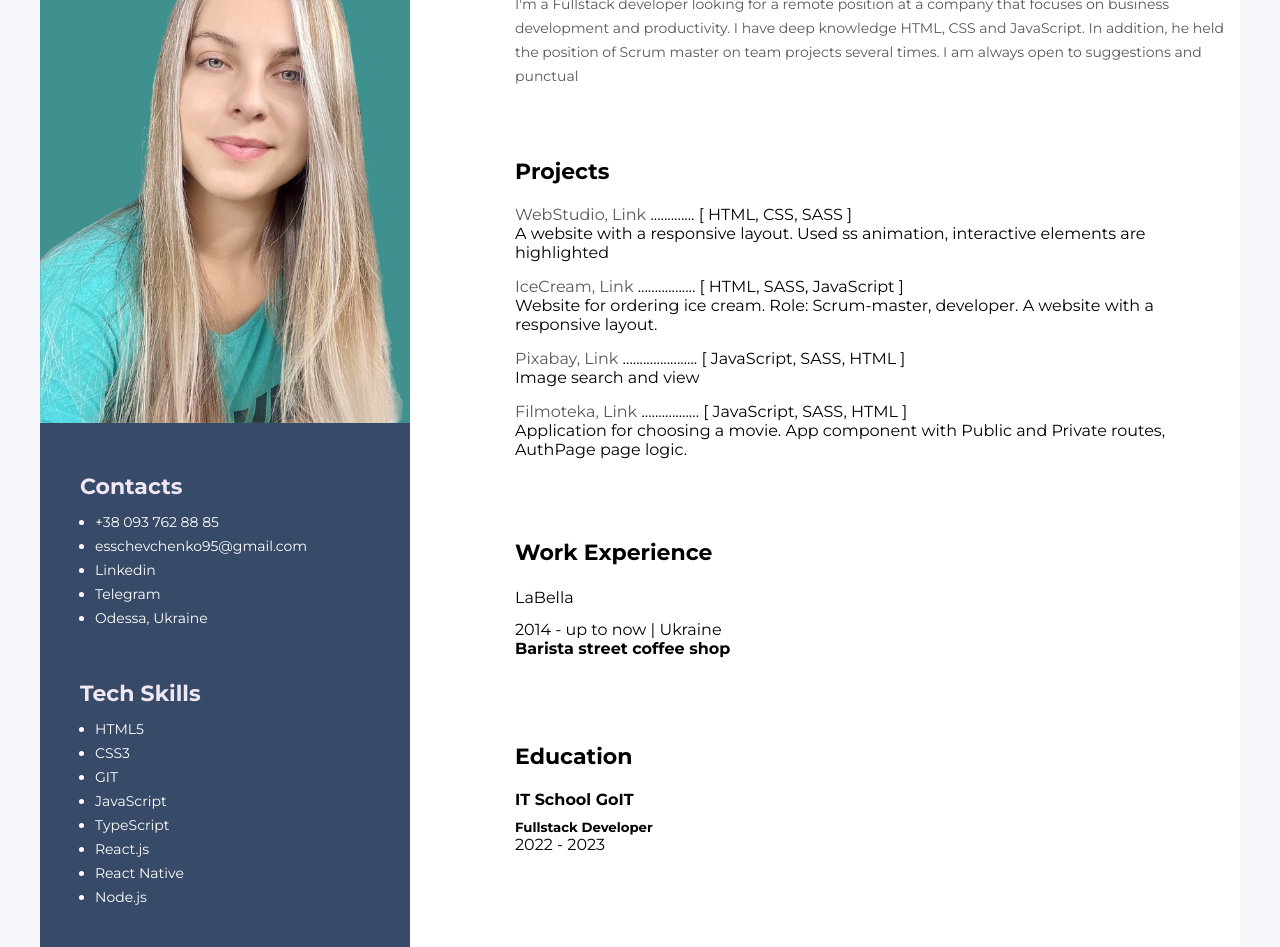
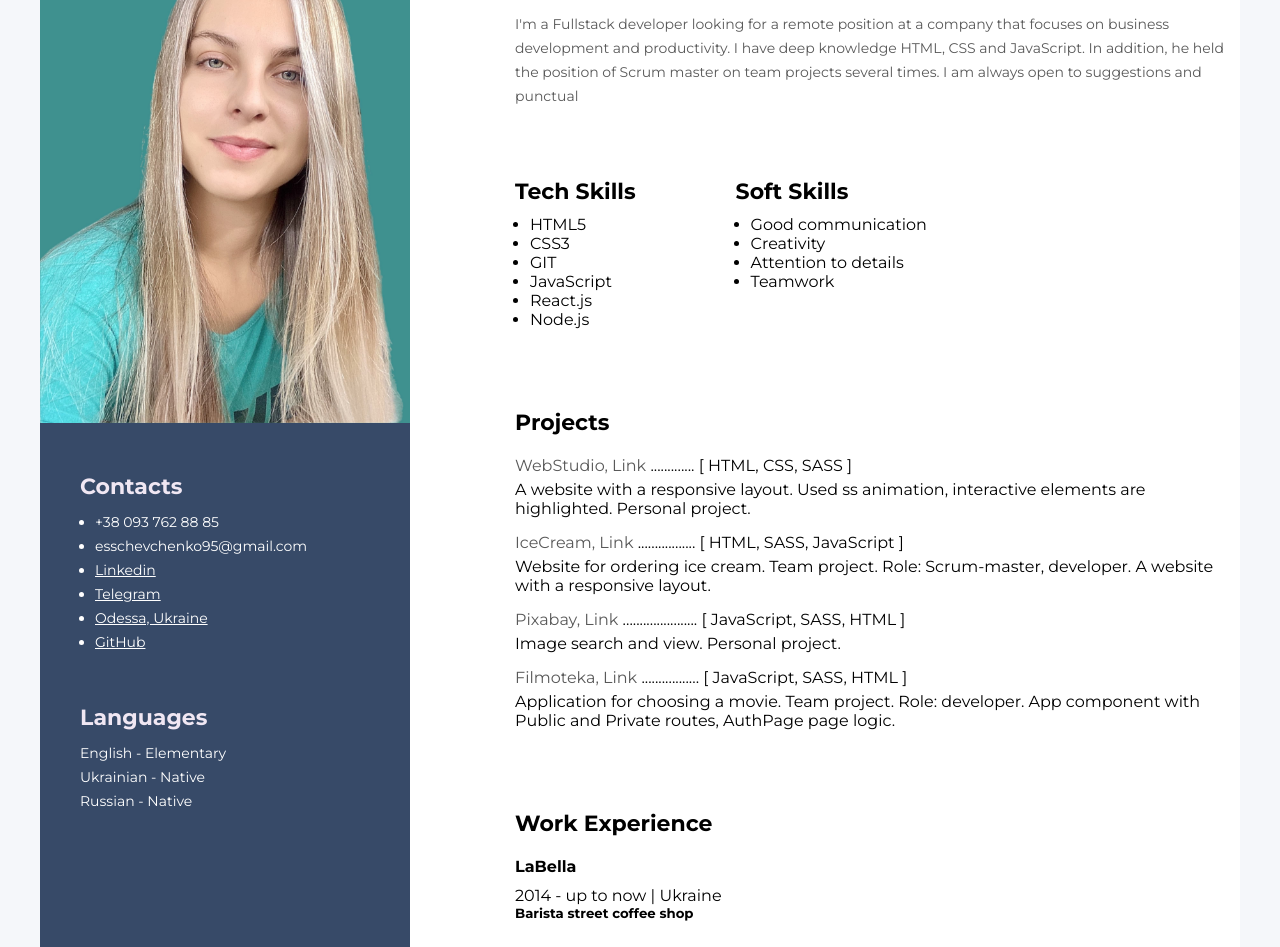
Before and after one commit to ElenaSs95/My-resume, a plain HTML site: page index.html in a window 1280 px wide. Shown: the part 150-1097 px from the top of the page. Drawn offline with Linux system fonts and the light colour scheme.

Commit message:
Часть 3

```diff
--- a/css/style.css
+++ b/css/style.css
@@ -62,6 +62,7 @@ img {
 }
 
 .about-me-name {
+    margin-top: 20px;
     font-size: 45px;
     line-height: 55px;
 }
@@ -95,6 +96,10 @@ img {
     margin-bottom: 0;
 }
 
+.progects-link-box {
+    margin-bottom: 5px;
+}
+
 .progects-link {
     color: #595959;
 }
@@ -109,21 +114,13 @@ img {
 }
 
 .work-experience-company {
-    font-style: normal;
-    font-weight: 400;
-    font-size: 16px;
-    line-height: 24px;
     margin-bottom: 10px;
 }
 
-.education-school,
-.work-experience-prof {
+.education-school {
     margin-bottom: 10px;
 }
 
-.education-prof {
-    margin-top: 10px;
-}
 .sidebar {
     width: 370px;
     height: auto;
@@ -137,20 +134,18 @@ img {
 }
 
 .contacts,
-.tech-skills,
-.soft-skills,
 .languages {
     margin-left: 40px;
 }
 
-.contacts,
-.tech-skills,
-.soft-skills {
+.tech-skills {
+    margin-right: 100px;
+}
+
+.contacts {
     margin-bottom: 50px;
 }
 
-.tech-skills-list,
-.soft-skills-list,
 .languages-list,
 .contact-list {
     font-style: normal;
@@ -158,6 +153,25 @@ img {
     font-size: 14px;
     line-height: 24px;
     color: #ffffff;
+}
+
+.skills-box {
+    padding: 15px;
+    display: flex;
+    margin-bottom: 50px;
+}
+
+.tech-skills-list,
+.soft-skills-list {
+    color: #000000;
+}
+
+.tech-skills-title,
+.soft-skills-title {
+    font-size: 22px;
+    line-height: 27px;
+    color: #000000;
+    margin-bottom: 10px;
 }
 
 .tech-skills-item,
@@ -188,3 +202,8 @@ img {
     line-height: 24px;
     color: #ffffff;
 }
+
+.contact-link:hover,
+.contact-link:focus {
+    color: rgb(0, 149, 255);
+}
--- a/index.html
+++ b/index.html
@@ -33,12 +33,40 @@
                     </p>
                 </div>
 
+                <div class="skills-box">
+                    <!--Tech skills section-->
+                    <div class="tech-skills">
+                        <h3 class="tech-skills-title">Tech Skills</h3>
+                        <ul class="tech-skills-list">
+                            <li class="tech-skills-item">HTML5</li>
+                            <li class="tech-skills-item">CSS3</li>
+                            <li class="tech-skills-item">GIT</li>
+                            <li class="tech-skills-item">JavaScript</li>
+                            <li class="tech-skills-item">React.js</li>
+                            <li class="tech-skills-item">Node.js</li>
+                        </ul>
+                    </div>
+
+                    <!--Soft skills section-->
+
+                    <div class="soft-skills">
+                        <h3 class="soft-skills-title">Soft Skills</h3>
+                        <ul class="soft-skills-list">
+                            <li class="soft-skills-item">Good communication</li>
+                            <li class="soft-skills-item">Creativity</li>
+                            <li class="soft-skills-item">Attention to details</li>
+                            <li class="soft-skills-item">Teamwork</li>
+                        </ul>
+                    </div>
+                </div>
+
                 <!--My progects section-->
 
                 <div class="my-progects">
                     <h3 class="progects-title">Projects</h3>
                     <ol class="progects-list list">
                         <li class="progects-item">
+                            <div class="progects-link-box">
                                 <a
                                     class="progects-link link"
                                     href="https://elenass95.github.io/goit-markup-hw-08/index.html"
@@ -51,12 +79,14 @@
                                 >
                                 <span>.............</span>
                                 <span>[ HTML, CSS, SASS ]</span>
+                            </div>
                             <p>
                                 A website with a responsive layout. Used ss animation, interactive
-                                elements are highlighted
+                                elements are highlighted. Personal project.
                             </p>
                         </li>
                         <li class="progects-item">
+                            <div class="progects-link-box">
                                 <a
                                     class="progects-link link"
                                     href="https://kovlanproj.github.io/team-project/index.html"
@@ -69,12 +99,14 @@
                                 >
                                 <span>.................</span>
                                 <span>[ HTML, SASS, JavaScript ]</span>
+                            </div>
                             <p>
-                                Website for ordering ice cream. Role: Scrum-master, developer. A
-                                website with a responsive layout.
+                                Website for ordering ice cream. Team project. Role: Scrum-master,
+                                developer. A website with a responsive layout.
                             </p>
                         </li>
                         <li class="progects-item">
+                            <div class="progects-link-box">
                                 <a
                                     class="progects-link link"
                                     href="https://elenass95.github.io/goit-js-hw-11/"
@@ -87,24 +119,27 @@
                                 >
                                 <span>......................</span>
                                 <span>[ JavaScript, SASS, HTML ]</span>
-                            <p>Image search and view</p>
+                            </div>
+                            <p>Image search and view. Personal project.</p>
                         </li>
                         <li class="progects-item">
+                            <div class="progects-link-box">
                                 <a
                                     class="progects-link link"
-                                href="https://kovlanproj.github.io/team-js-project/"
+                                    href="https://andreipenskiy.github.io/filmoteka-project/"
                                     >Filmoteka,</a
                                 >
                                 <a
                                     class="progects-link link"
-                                href="https://github.com/kovlanproj/team-js-project"
+                                    href="https://github.com/AndreiPenskiy/filmoteka-project"
                                     >Link</a
                                 >
                                 <span>.................</span>
                                 <span>[ JavaScript, SASS, HTML ]</span>
+                            </div>
                             <p>
-                                Application for choosing a movie. App component with Public and
-                                Private routes, AuthPage page logic.
+                                Application for choosing a movie. Team project. Role: developer. App
+                                component with Public and Private routes, AuthPage page logic.
                             </p>
                         </li>
                     </ol>
@@ -119,7 +154,7 @@
                     <div>
                         <h4 class="work-experience-company">LaBella</h4>
                         <p>2014 - up to now | Ukraine</p>
-                        <h4 class="work-experience-prof">Barista street coffee shop</h4>
+                        <h5 class="work-experience-prof">Barista street coffee shop</h5>
                     </div>
                 </div>
 
@@ -155,53 +190,28 @@
                             </li>
                             <li class="contact-item">
                                 <a
-                                    class="contact-link link"
+                                    class="contact-link"
                                     href="https://www.linkedin.com/in/elena-shevchenko-37802b26b/"
                                     >Linkedin</a
                                 >
                             </li>
                             <li class="contact-item">
-                                <a class="contact-link link" href="https://t.me/ElenaSs95"
-                                    >Telegram</a
-                                >
+                                <a class="contact-link" href="https://t.me/ElenaSs95">Telegram</a>
                             </li>
                             <li class="contact-item">
                                 <a
-                                    class="contact-link link"
+                                    class="contact-link"
                                     href="https://www.google.com/maps/place/Одесса,+Одесская+область,+65000/@46.459972,30.7117875,11z/data=!3m1!4b1!4m6!3m5!1s0x40c6318a0b864c43:0x129f8fe28cf2176c!8m2!3d46.482526!4d30.7233095!16zL20vMGZmbXA"
                                     >Odessa, Ukraine</a
                                 >
                             </li>
+                            <li class="contact-item">
+                                <a class="contact-link" href="https://github.com/ElenaSs95"
+                                    >GitHub</a
+                                >
+                            </li>
                         </ul>
                     </div>
-                </div>
-
-                <!--Tech skills section-->
-
-                <div class="tech-skills">
-                    <h3 class="sidebar-title">Tech Skills</h3>
-                    <ul class="tech-skills-list">
-                        <li class="tech-skills-item">HTML5</li>
-                        <li class="tech-skills-item">CSS3</li>
-                        <li class="tech-skills-item">GIT</li>
-                        <li class="tech-skills-item">JavaScript</li>
-                        <li class="tech-skills-item">TypeScript</li>
-                        <li class="tech-skills-item">React.js</li>
-                        <li class="tech-skills-item">React Native</li>
-                        <li class="tech-skills-item">Node.js</li>
-                    </ul>
-                </div>
-
-                <!--Soft skills section-->
-
-                <div class="soft-skills">
-                    <h3 class="sidebar-title">Soft Skills</h3>
-                    <ul class="soft-skills-list">
-                        <li class="soft-skills-item">Good communication</li>
-                        <li class="soft-skills-item">Creativity</li>
-                        <li class="soft-skills-item">Attention to details</li>
-                        <li class="soft-skills-item">Teamwork</li>
-                    </ul>
                 </div>
 
                 <!--Languages section-->
```
Lines whose indentation alone changed are shown as unchanged.
